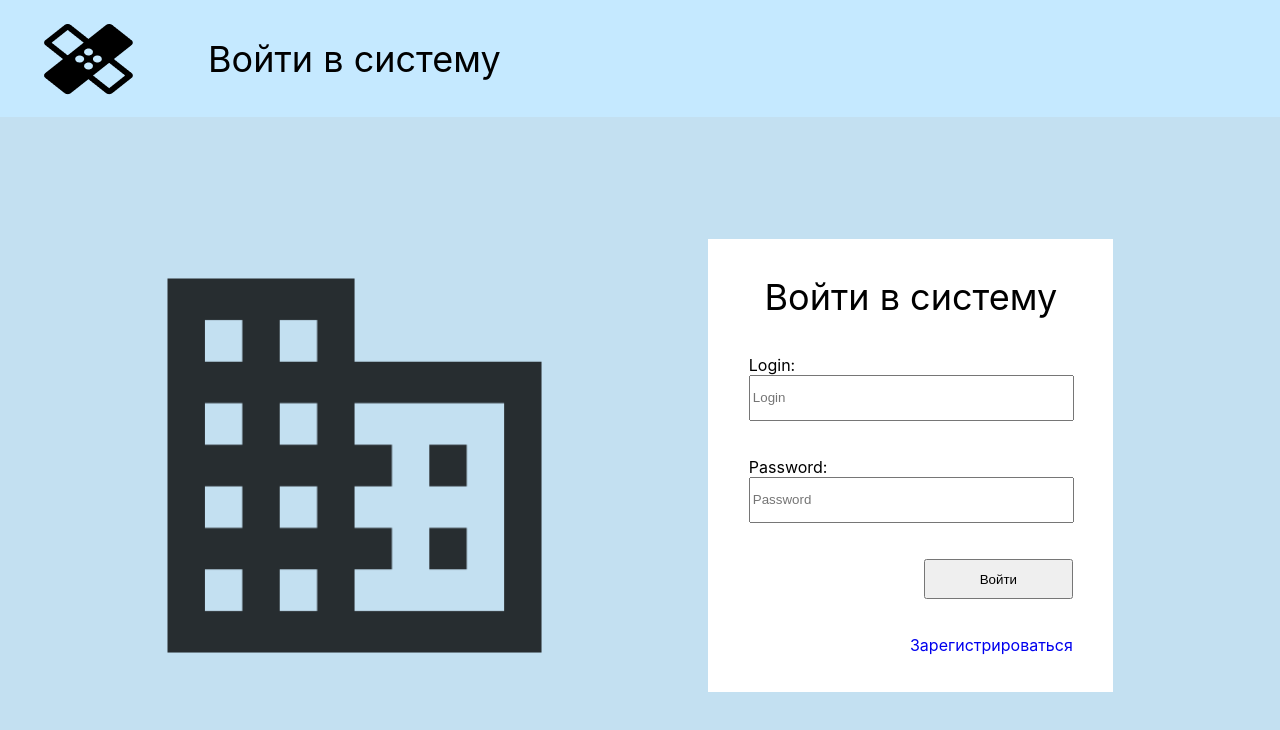
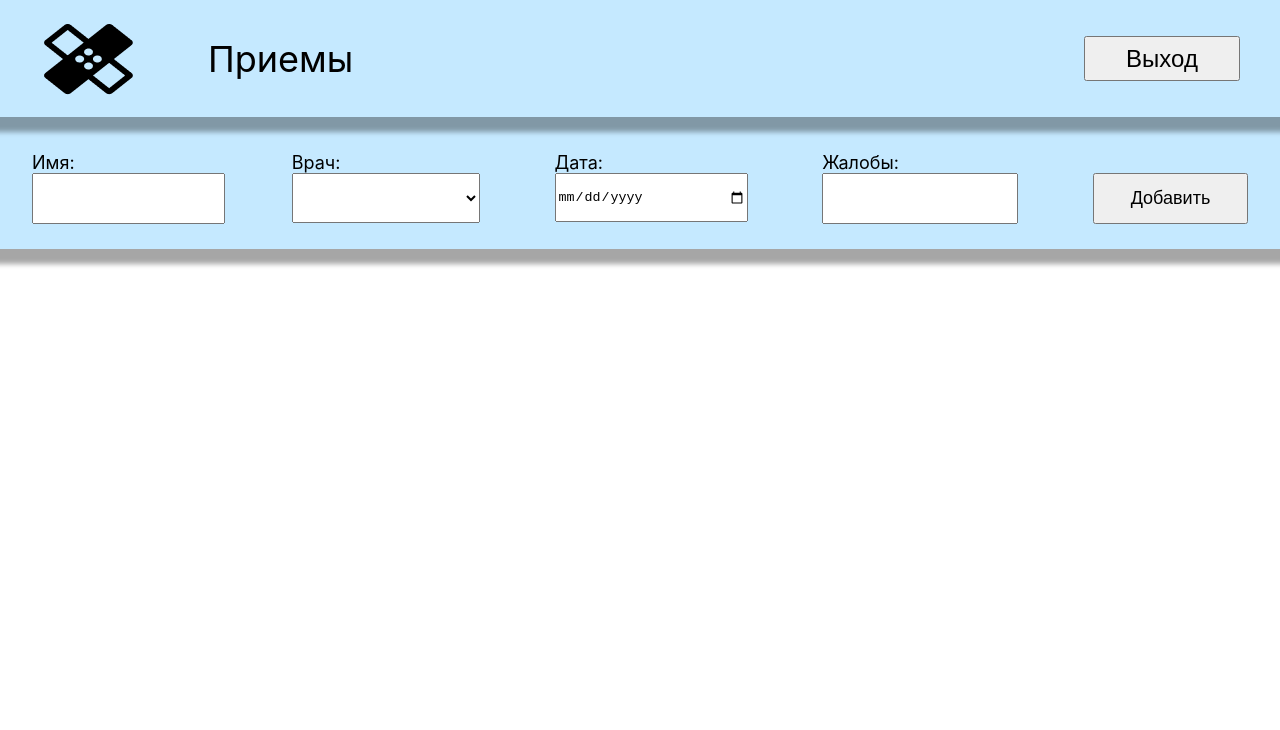
Before and after one commit to ShishkunovD/Hospital-Frontend, a React (Create React App) app: page /mainPage in a window 1280 px wide. Before the commit this address led to /authorization. Shown: the top 730 px of the page. Built offline with nearby package versions, Linux system fonts and the light colour scheme.

Commit message:
add validation

```diff
--- a/src/App.js
+++ b/src/App.js
@@ -1,10 +1,12 @@
 import Login from './components/enter/Login';
 import Registration from './components/enter/Registration';
+import MainPage from './components/mainPage/MainPage'
 import { Switch, Route, Redirect } from 'react-router-dom';
 
 import './Style/header.css'
 import './Style/enter-style/mainEnter.css'
 import './Style/enter-style/mainEnter-media.css'
+import './Style/main-style/filling.css'
 
 function App() {
   return (
@@ -16,6 +18,9 @@ function App() {
         <Route path='/registration'>
           <Registration />
         </Route>
+        <Route path='/mainPage'>
+          <MainPage />
+        </Route>
         <Redirect from='/' to='/authorization' />
       </Switch>
     </div>
--- a/src/Style/enter-style/mainEnter.css
+++ b/src/Style/enter-style/mainEnter.css
@@ -3,7 +3,7 @@
   align-items: center;
   justify-content: space-evenly;
   background-color: #c3e0f1;
-  height: 87vh
+  height: 88vh
 }
 
 .photo-enter {
--- a/src/Style/header.css
+++ b/src/Style/header.css
@@ -1,18 +1,32 @@
 .header {
   width: 100%;
-  max-width: 1600px;
+
   height: 117px;
   background-color: #C5E9FF;
   display: flex;
+  justify-content: space-between;
   align-items: center;
-  /* box-shadow: 0 5px 5px -5px rgba(0, 0, 0, .5); */
+  box-shadow: 0 5px 5px 10px rgba(0, 0, 0, .35);
+  margin-bottom: 10px;
 }
 
 .logo {
   margin-left: 44px;
 }
 
+.text-logo {
+  display: flex;
+  align-items: center;
+}
+
 .logoStr {
   margin-left: 75px;
   font-size: 36px;
 }
+
+.button-exit {
+  width: 156px;
+  height: 45px;
+  font-size: 24px;
+  margin-right: 40px;
+}
--- /dev/null
+++ b/src/Style/main-style/filling.css
@@ -0,0 +1,72 @@
+.main-page {
+  background-color: #C5E9FF;
+  box-shadow: 0 5px 5px 10px rgba(0, 0, 0, .35);
+  margin-bottom: 10px;
+}
+
+.main-container {
+  width: 95%;
+  height: 122px;
+  display: flex;
+  align-items: center;
+  margin: 0 auto;
+}
+
+.filling {
+  display: flex;
+  justify-content: space-between;
+  width: 100%;
+}
+
+.name-patient {
+  display: flex;
+  flex-direction: column;
+}
+
+.name-patient__input {
+  max-width: 188px;
+  height: 45px;
+  width: 100%
+}
+
+.doctor {
+  display: flex;
+  flex-direction: column;
+}
+
+.doctor__select {
+    width: 188px;
+    height: 50px;
+  }
+
+.data {
+  display: flex;
+  flex-direction: column;
+}
+
+.data__input {
+  width: 188px;
+  height: 45px;
+}
+
+.complaints {
+  display: flex;
+  flex-direction: column;
+}
+
+.complaints__input {
+  width: 188px;
+  height: 45px;
+}
+
+.add-btn {
+  width: 155px;
+  height: 51px;
+  font-size: 18px;
+  margin-top: auto;
+  cursor: pointer;
+}
+
+span {
+  font-size: 18px;
+}
--- a/src/components/Header.js
+++ b/src/components/Header.js
@@ -3,8 +3,11 @@ import logo from '../Images/Vector.png';
 const Header = ({logoStr}) => {
   return(
   <div className='header'>
-    <img src={logo} alt='logo' className='logo'/>
-    <div className='logoStr'>{logoStr}</div>
+    <div className='text-logo'>
+      <img src={logo} alt='logo' className='logo'/>
+      <div className='logoStr'>{logoStr}</div>
+    </div>
+    <button className={logoStr === 'Приемы' ? 'button-exit' : 'hide'}>Выход</button>
   </div>
   )
 }
--- a/src/components/enter/Form.js
+++ b/src/components/enter/Form.js
@@ -3,92 +3,95 @@ import { useState } from "react";
 import { Link } from "react-router-dom";
 
 const Form = ({titleStr, enterStr, enterJump}) => {
-  const [valueInput, setValueInput] = useState();
-  const inputPassword = React.createRef();
-  // const resultArray = [];
-  let resultString = '';
+  const [inputLogin, setInputLogin] = useState();
+  const [inputPassword, setInputPassword] = useState();
+  const [passwordRepeat, setPasswordRepeat] = useState();
+
+  const password = React.createRef();
+  const passwordRepeatRef = React.createRef();
 
   const onChangeInputLogin = (e) => {
-  // if(e.target.value.trim().length < 6) {
-  //   setValueInput('Login must be at least 6 characters');
-  // } else {
+    let str = e.target.value;
+    if(str.trim().length >= 6) {
+      setInputLogin('Login is correctly');
+    }else if(str.length === 0) {
+      setInputLogin('');
+    } else {
+      setInputLogin('Login must contain at least 6 characters');
+    }
+  }
 
-  //   setValueInput('Correct Login');
-  // }
+  const onBlurLogin = (e) => {
+    if(inputLogin === 'Login must contain at least 6 characters') {
+      e.target.value = '';
+      setInputLogin('')
+    }
+  }
 
+  const onChangeInputPassword = (e) => {
+  let str = e.target.value;
+  let resultSymbol = false;
+  let array = str.trim().split('');
+  const arr = ['a', 'b', 'c', 'd', 'e', 'f', 'g', 'h', 'i', 'j', 'k', 'l', 'm', 'n', 'o', 'p', 'q', 'r', 's', 't', 'u', 'v', 'w', 'x', 'y', 'z',
+  '1', '2', '3', '4', '5', '6', '7', '8', '9', '0'];
+  for(let i = 0; i < array.length; i++) {
+    let timeNumb = array[i];
+    for(let k = 0; k < arr.length; k++) {
+      if(timeNumb === arr[k]) {
+        resultSymbol = true;
+        break;
+      } else {
+        resultSymbol = false;
+      }
+    }
+    if(resultSymbol === false) {
+      break;
+    }
+  }
+
+  let arrayNumber = array.map(item => {
+    return +item;
+  });
+
+  let resultNumber = arrayNumber.some(item => {
+    if(+item || +item === 0) {
+      return true;
+    }
+  })
+  if(resultSymbol && resultNumber && array.length >= 6) {
+    setInputPassword('Password is correctly');
+  } else if(str.length === 0) {
+    setInputPassword('');
+  } else {
+    setInputPassword(`Password isn't correctly`);
+  }
 }
 
-const checkLatin = (e) => {
-  const arr = ['a', 'b', 'c', 'd', 'e', 'f', 'g', 'h', 'i', 'j', 'k', 'l', 'm', 'n', 'o', 'p', 'q', 'r', 's', 't', 'u', 'v', 'w', 'x', 'y', 'z'];
-  let l = e.target.value.length - 1;
-  let result = arr.indexOf(e.target.value[l]);
-  if(result !== -1) {
-    return true;
-  } else {
-    return false;
+const onBlurPassword = (e) => {
+  if(inputPassword === `Password isn't correctly`) {
+    e.target.value = '';
+    setInputPassword('');
   }
-
-// console.log(e.target.value[l]);
 }
 
-// const checkNumber = (e) => {
-//   const arr = ['1', '2', '3', '4', '5', '6', '7', '8', '9', '0'];
-//   let l = e.target.value.length - 1;
-//   let result = arr.indexOf(e.target.value[l]);
-//   if(result !== -1) {
-//     console.log(true);
-//   } else {
-//     console.log(false);
-//   }
-// }
-
-// const checkValue = (e) => {
-//   const arr = ['a', 'b', 'c', 'd', 'e', 'f', 'g', 'h', 'i', 'j', 'k', 'l', 'm', 'n', 'o', 'p', 'q', 'r', 's', 't', 'u', 'v', 'w', 'x', 'y', 'z', '1', '2', '3', '4', '5', '6', '7', '8', '9', '0'];
-//   let str = e.target.value;
-//   let resultValue = arr.indexOf(str[str.length - 1]);
-//   if(resultValue !== -1) {
-//     resultArray.push(str[str.length - 1]);
-//   }
-//   resultString = resultArray.join('');
-//   // console.log(resultString);
-//   // inputPassword.current.value = resultString;
-// }
-
-const valueInpuTT = (e) => {
-  if(e.target.value.trim().length < 6) {
-    setValueInput('Login must be at least 6 characters');
-  } else {
-    const arr = ['a', 'b', 'c', 'd', 'e', 'f', 'g', 'h', 'i', 'j', 'k', 'l', 'm', 'n', 'o', 'p', 'q', 'r', 's', 't', 'u', 'v', 'w', 'x', 'y', 'z', '1', '2', '3', '4', '5', '6', '7', '8', '9', '0'];
-    let str = e.target.value;
-    let resultValue = arr.indexOf(str[str.length - 1]);
-    const array = str.split('');
-    const newArray1 = [];
-    const newArray2 = [];
-      if(+str[str.length - 1] === typeof 7) {
-        newArray1.push(+str[str.length - 1])
-      }
-    // const resultArray = newArray.every((item => {
-    //   if(typeof item == typeof 7) return true
-    // }));
-    console.log(+str[str.length - 1]);
-
-    // console.log(resultArray);
-    if(resultValue !== -1 ) {
-      setValueInput('Password is correctly');
-    } else {
-      setValueInput(`Password isn't correctly`)
-    }
+const checkMainInput = (e) => {
+  if(password.current.value.length === 0) {
+    passwordRepeatRef.current.value = '';
+    setPasswordRepeat('');
   }
-  // console.log(e);
+  else if(e.target.value !== passwordRepeatRef.current.value && passwordRepeatRef.current.value.length > 0) {
+    setPasswordRepeat('Incorrectly');
+  } else if (e.target.value === passwordRepeatRef.current.value && passwordRepeatRef.current.value.length > 0) {
+    setPasswordRepeat('Correctly');
+  }
 }
 
-
-const onBlurPassword = (e) => {
-  if(e.target.value.trim().length > 6) {
-    setValueInput('');
+const onChangePasswordRepeat = (e) => {
+  let str = e.target.value;
+  if(password.current.value === str) {
+    setPasswordRepeat('Correctly');
   } else {
-    e.target.value = '';
-    setValueInput('');
+    setPasswordRepeat('Incorrectly');
   }
 }
 
@@ -99,19 +102,21 @@ const onBlurPassword = (e) => {
 
         <div className="login-block">
           <span>Login:</span>
-          <input className='login' placeholder='Login' />
+          <input className='login' placeholder='Login' onChange={(e) => {onChangeInputLogin(e)}} onBlur={(e) => {onBlurLogin(e)}}/>
+          <span className={inputLogin === 'Login is correctly' ? 'green' : 'red'}>{inputLogin}</span>
 
         </div>
 
         <div className="password-block">
           <span>Password:</span>
-          <input className='password' placeholder='Password' type='text' ref={inputPassword} onChange={(e) => {valueInpuTT(e);  }} onBlur = {(e) => onBlurPassword(e)}/>
-          <span className={valueInput === 'Correct Login' ? 'green' : 'red'}>{valueInput}</span>
+          <input className='password' placeholder='Password' type='text' ref={password} onChange={(e) => {onChangeInputPassword(e); checkMainInput(e)}} onBlur={(e) => {onBlurPassword(e)}} />
+          <span className={inputPassword === 'Password is correctly' ? 'green' : 'red'}>{inputPassword}</span>
         </div>
 
         <div className={titleStr === 'Регистрация' ? "repeat-password-block" : "hide"}>
           <span>Repeat password:</span>
-          <input className='password' placeholder='Password'/>
+          <input className='password' placeholder='Password' ref={passwordRepeatRef} onChange = {(e) => {onChangePasswordRepeat(e)}}/>
+          <span className={passwordRepeat === 'Correctly' ? 'green' : 'red'}>{passwordRepeat}</span>
         </div>
 
         {titleStr === 'Войти в систему' ? <button className='btn-enter'>{enterStr}</button> : <button className='btn-registr'>{enterStr}</button>}
--- a/src/components/enter/MainEnter.js
+++ b/src/components/enter/MainEnter.js
@@ -5,7 +5,7 @@ const MainEnter = ({titleStr, enterStr, enterJump}) => {
   return(
     <div className='main-enter'>
       <img src={MainImg} alt='mainLogo' className='photo-enter'/>
-      <Form titleStr={titleStr} enterStr={enterStr} enterJump={enterJump}/>
+      <Form titleStr={titleStr} enterStr={enterStr} enterJump={enterJump} />
     </div>
   )
 }
--- /dev/null
+++ b/src/components/mainPage/Filling.js
@@ -0,0 +1,31 @@
+const Filling = () => {
+  return(
+    <div className="filling">
+      <div className="name-patient">
+        <span>Имя:</span>
+        <input type='text' className="name-patient__input"/>
+      </div>
+      <div className="doctor">
+        <span>Врач:</span>
+        <select className="doctor__select">
+          <option selected disabled></option>
+          <option>Аганесов Александр Георгиевич</option>
+          <option>Белов Юрий Владимирович</option>
+          <option>Давыдов Михаил Иванович</option>
+        </select>
+      </div>
+      <div className="data">
+        <span>Дата:</span>
+        <input type='date' className="data__input"/>
+      </div>
+      <div className="complaints">
+        <span>Жалобы:</span>
+        <input type='text' className="complaints__input"/>
+      </div>
+
+      <button className="add-btn">Добавить</button>
+    </div>
+  )
+}
+
+export default Filling;
--- /dev/null
+++ b/src/components/mainPage/MainPage.js
@@ -0,0 +1,20 @@
+import Header from "../Header"
+import Filling from "./Filling";
+import Reseptions from "./Reseptions";
+
+const MainPage = () => {
+
+    const logoStr = 'Приемы';
+
+    return(
+        <div className="main-page">
+          <Header logoStr={logoStr} />
+          <div className="main-container">
+            <Filling />
+            <Reseptions />
+          </div>
+        </div>
+    )
+}
+
+export default MainPage;
--- /dev/null
+++ b/src/components/mainPage/Reseptions.js
@@ -0,0 +1,9 @@
+const Reseptions = () => {
+  return(
+    <>
+
+    </>
+  );
+}
+
+export default Reseptions;
```
Also changed, not shown: 1 other file (tests, documents, lock files or other folders).
